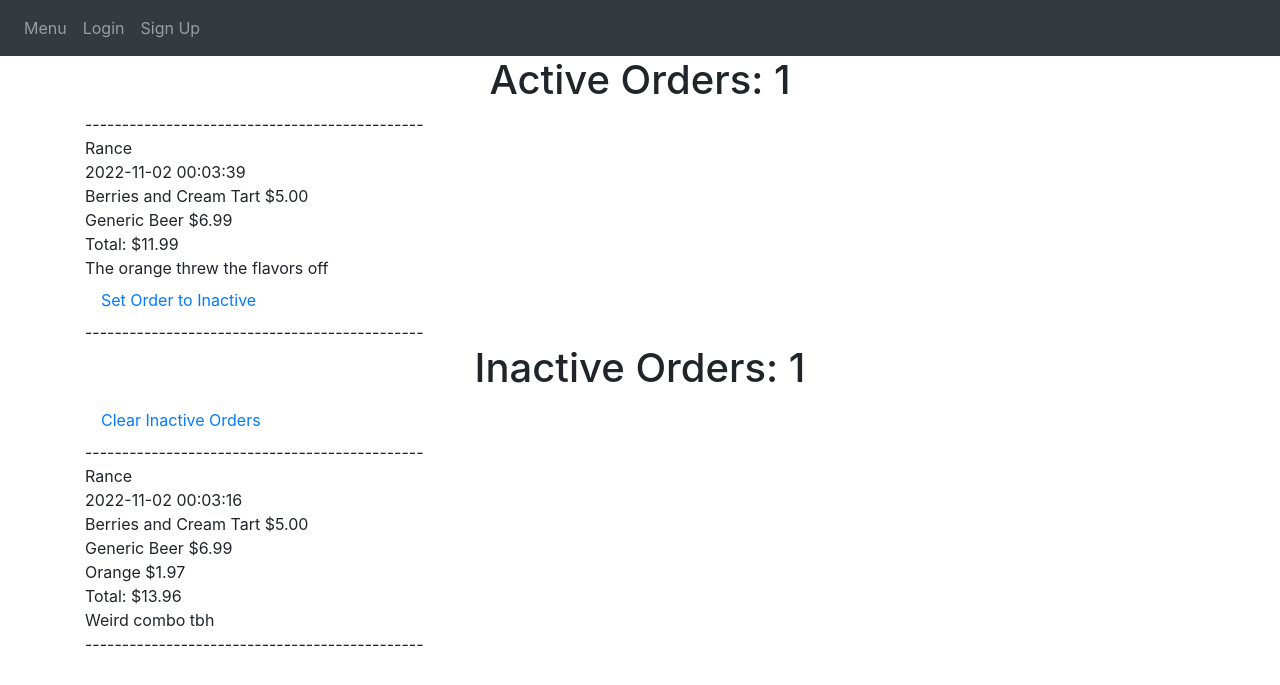
After one commit to rancy1313/Avanzare, a Flask app: page /view-orders in a window 1280 px wide. The commit adds this page. Shown: the top 685 px of the page. Run offline with Flask 2, Linux system fonts and the light colour scheme; data comes from the database, SQL or seed files in the repository; both versions use the stored data as it was after the commit; some libraries are stand-ins or nearby versions.

Commit message:
fixed delete button was no leeting you dubmit an order after deleting somehting. Then added feature to reorder past orders. cleaned some files up

```diff
--- a/avanzareApp/auth.py
+++ b/avanzareApp/auth.py
@@ -52,7 +52,7 @@ def login():
                 flash('Logged in successfully!', category="success")
                 # makes it so user doesn't have to login everytime
                 login_user(user, remember=True)
-                return redirect(url_for('views.home'))
+                return redirect(url_for('views.user_home'))
             else:
                 flash('Incorrect password, try again.', category="error")
         else:
--- a/avanzareApp/models.py
+++ b/avanzareApp/models.py
@@ -40,6 +40,7 @@ class Order(db.Model):
     total = db.Column(db.Float)
     date = db.Column(db.DateTime(timezone=True), default=func.now())
     user_id = db.Column(db.Integer, db.ForeignKey('user.id'))
+    is_active = db.Column(db.String(10))
     # stores menu items??
     # too solutions use the relationship list by using a new Menu db with no primary kery for name
     # private list variable??
--- a/avanzareApp/templates/base.html
+++ b/avanzareApp/templates/base.html
@@ -31,8 +31,10 @@
                 {% if user.is_authenticated %}
                     {% if user.email == "headChef@gmail.com" %}
                         <a class="nav-item nav-link" id="edit_menu" href="/add-menu-item">Edit Menu</a>
+                        <a class="nav-item nav-link" id="view_orders" href="/view-orders">View Orders</a>
                     {% endif %}
                     <a class="nav-item nav-link" id="home" href="/">Home</a>
+                    <a class="nav-item nav-link" id="user_home" href="/user_home">User Home</a>
                     <a class="nav-item nav-link" id="order" href="/order">Order</a>
                     <a class="nav-item nav-link" id="logout" href="/logout">Logout</a>
                 {% else %}
--- a/avanzareApp/templates/order.html
+++ b/avanzareApp/templates/order.html
@@ -21,8 +21,12 @@
 
 
 <form method="POST">
+    <div>Have any comments or requests</div>
+    <textarea name="comment" id="comment" class="form-control"></textarea>
+    <br />
     <button type="submit" class="btn btn-primary">Complete Order</button>
 </form>
+
     <h1 align="center"> DINNER MENU </h1>
         <ul class="list-group list-group-flush" id="items">
             {% set DINNER_sub_menus = ["APPETIZERS", "SALADS", "SIDES"] %}
--- /dev/null
+++ b/avanzareApp/templates/view_orders.html
@@ -0,0 +1,59 @@
+{% extends "base.html" %} {% block title %}Home{% endblock %}
+
+{% block content %}
+{% set count = namespace(value=0) %}
+{% for order in active_orders %}
+    {% set count.value = count.value + 1 %}
+{% endfor %}
+<h1 align="center">Active Orders: {{ count.value }}</h1>
+<div>----------------------------------------------</div>
+{% for order in active_orders %}
+    {{ order.name }}
+    <br />
+    {{ order.date }}
+    <br />
+    {% for item in order.items %}
+        {{ item.name }}
+        {% set tmp = "$" + (item.price | string) %}
+        {{ tmp }}
+        <br />
+    {% endfor %}
+    {% if "${:,.2f}".format(order.total) == "$-0.00" %}
+        <div>Total: $0.00</div>
+    {% else %}
+        <div>Total: {{ "${:,.2f}".format(order.total) }}</div>
+    {% endif %}
+    {{ order.comment }}
+    <a class="nav-item nav-link" href="{{ url_for('views.deactivate_orders', id=order.id) }}">Set Order to Inactive</a>
+    <div>----------------------------------------------</div>
+{% endfor %}
+
+{% set count = namespace(value=0) %}
+{% for order in inactive_orders %}
+    {% set count.value = count.value + 1 %}
+{% endfor %}
+<h1 align="center">Inactive Orders: {{ count.value }}</h1>
+<a class="nav-item nav-link" href="{{ url_for('views.clear_inactive_orders') }}">Clear Inactive Orders</a>
+<div>----------------------------------------------</div>
+{% for order in inactive_orders %}
+    {{ order.name }}
+    <br />
+    {{ order.date }}
+    <br />
+    {% for item in order.items %}
+        {{ item.name }}
+        {% set tmp = "$" + (item.price | string) %}
+        {{ tmp }}
+        <br />
+    {% endfor %}
+    {% if "${:,.2f}".format(order.total) == "$-0.00" %}
+        <div>Total: $0.00</div>
+    {% else %}
+        <div>Total: {{ "${:,.2f}".format(order.total) }}</div>
+    {% endif %}
+    {{ order.comment }}
+    <div>----------------------------------------------</div>
+{% endfor %}
+
+
+{% endblock %}
--- a/avanzareApp/views.py
+++ b/avanzareApp/views.py
@@ -29,7 +29,6 @@ def add_menu_item():
         price = request.form.get('price')
         description = request.form.get('description')
         menu_type = request.form.get('menu_type')
-
 
         menu_item = Menu.query.filter_by(name=name).first()
 
@@ -70,6 +69,12 @@ def home():
             flash('Note added.', category="success")
     return render_template("home.html", user=current_user)
 
+@views.route('/user_home', methods=['GET', 'POST'])
+@login_required
+def user_home():
+    active_orders = Order.query.filter(Order.user_id == current_user.id).filter(Order.is_active == "Active").all()
+    return render_template("user_home.html", active_orders=active_orders, user=current_user)
+
 @views.route('/order', methods=['GET', 'POST'])
 @login_required
 def order():
@@ -87,32 +92,38 @@ def order():
 @views.route('/add-to-order/<int:item_id>/<int:order_id>', methods=['GET', 'POST'])
 def add_to_order(item_id, order_id):
     # add to order
-    # chnage how you add an item i think
+    # change how you add an item i think
     item = Menu.query.filter(Menu.id == item_id).first()
+
     new_order = Order.query.filter(Order.id == order_id).first()
     # create a copy of the itme to add in the order relationship list
     # has to be a copy because menu items are uniqe in the list
-    item_copy = Menu_order()
-    item_copy.name = item.name
-    item_copy.price = item.price
-    item_copy.description = item.description
-    item_copy.menu_type = item.menu_type
-    item_copy.order_id = order_id
-    # calculate order total
-    new_order.total = new_order.total + float(item_copy.price)
-    db.session.add(item_copy)
-    db.session.commit()
-
-    flash('Item added.', category="success")
+    if request.method != "POST":
+        item_copy = Menu_order()
+        item_copy.name = item.name
+        item_copy.price = item.price
+        item_copy.description = item.description
+        item_copy.menu_type = item.menu_type
+        item_copy.order_id = order_id
+        # calculate order total
+        new_order.total = new_order.total + float(item_copy.price)
+        db.session.add(item_copy)
+        db.session.commit()
+        print("will it add twice??")
+        flash('Item added.', category="success")
     user = User.query.filter(User.email == 'headChef@gmail.com').first()
     items = Menu.query.filter_by(user_id=user.id).order_by(Menu.name).all()
+
     if request.method == "POST":
+        print("final part????")
         new_order.name = current_user.first_name
-        new_order.comment = "comment"
+        new_order.comment = request.form.get('comment')
+        new_order.is_active = "Active"
+        flash('Order Submitted!!!', category="success")
         #db.session.add(new_order)
-        #db.session.commit()
+        db.session.commit()
         print("yoooooo")
-        return redirect(url_for('views.home'))
+        return redirect(url_for('views.user_home'))
     return render_template('order.html', items=items, new_order=new_order, user=current_user)
 
 
@@ -165,6 +176,19 @@ def delete_order_item():
 
 @views.route('/refresh-order', methods=['GET', 'POST'])
 def refresh_order():
+    #return redirect(url_for('views.add_to_order'))
+    if request.method == "POST":
+        print("final part????")
+        new_order = db.session.query(Order).order_by(Order.id.desc()).first()
+        new_order.name = current_user.first_name
+        new_order.comment = request.form.get('comment')
+        new_order.is_active = "Active"
+        flash('Order Submitted!!!', category="success")
+        #db.session.add(new_order)
+        db.session.commit()
+        print("yoooooo")
+        active_orders = Order.query.filter(Order.user_id == current_user.id).filter(Order.is_active == "Active").all()
+        return render_template("user_home.html", active_orders=active_orders, user=current_user)
     new_order = db.session.query(Order).order_by(Order.id.desc()).first()
     user = User.query.filter(User.email == 'headChef@gmail.com').first()
     items = Menu.query.filter_by(user_id=user.id).order_by(Menu.name).all()
@@ -190,3 +214,68 @@ def edit_redirect(id):
         db.session.commit()
         return redirect(url_for('views.add_menu_item'))
     return render_template('edit_menu_item.html', item=item, user=current_user)
+
+@views.route('/view-orders', methods=['POST', 'GET'])
+def view_orders():
+    active_orders = Order.query.filter(Order.is_active == 'Active').all()
+    inactive_orders = Order.query.filter(Order.is_active == 'Inactive').all()
+    return render_template('view_orders.html', active_orders=active_orders, inactive_orders=inactive_orders, user=current_user)
+
+@views.route('/deactivate-order/<int:id>', methods=['POST', 'GET'])
+def deactivate_orders(id):
+    order = Order.query.filter(Order.id == id).first()
+    order.is_active = "Inactive"
+    active_orders = Order.query.filter(Order.is_active == 'Active').all()
+    inactive_orders = Order.query.filter(Order.is_active == 'Inactive').all()
+    db.session.commit()
+    return render_template('view_orders.html', active_orders=active_orders, inactive_orders=inactive_orders, user=current_user)
+
+@views.route('/clear-inactive-orders', methods=['POST', 'GET'])
+def clear_inactive_orders():
+    inactive_orders = Order.query.filter(Order.is_active == 'Inactive').all()
+    for item in inactive_orders:
+        item.is_active = "clear"
+    db.session.commit()
+    active_orders = Order.query.filter(Order.is_active == 'Active').all()
+    inactive_orders = Order.query.filter(Order.is_active == 'Inactive').all()
+    return render_template('view_orders.html', active_orders=active_orders, inactive_orders=inactive_orders, user=current_user)
+
+@views.route('/corder-again/<int:id>', methods=['GET', 'POST'])
+def order_again(id):
+    if request.method != 'POST':
+        # fetch old order to copy info over
+        old_order = Order.query.filter(Order.id == id).first()
+        new_order = Order(user_id=current_user.id, total=0)
+        db.session.add(new_order)
+
+        # copy order items and details
+        for item in old_order.items:
+            item_copy = Menu_order()
+            item_copy.name = item.name
+            item_copy.price = item.price
+            item_copy.description = item.description
+            item_copy.menu_type = item.menu_type
+            item_copy.order_id = new_order.id
+            # calculate order total
+            new_order.total = new_order.total + float(item_copy.price)
+            db.session.add(item_copy)
+            db.session.commit()
+            print("in loop")
+    if request.method == "POST":
+        print("final part????")
+        new_order = Order.query.filter(Order.id == id).first()
+        new_order.name = current_user.first_name
+        new_order.comment = request.form.get('comment')
+        new_order.is_active = "Active"
+        flash('Order Submitted!!!', category="success")
+        #db.session.add(new_order)
+        db.session.commit()
+        print("yoooooo")
+        active_orders = Order.query.filter(Order.user_id == current_user.id).filter(Order.is_active == "Active").all()
+        return render_template("user_home.html", active_orders=active_orders, user=current_user)
+
+    print('ummm dang')
+    #db.session.commit()
+    user = User.query.filter(User.email == 'headChef@gmail.com').first()
+    items = Menu.query.filter_by(user_id=user.id).order_by(Menu.name).all()
+    return render_template("order.html", items=items, new_order=new_order, user=current_user)
```
Also changed, not shown: avanzareApp/templates/menu.html (deleted, +0 -10 lines), avanzareApp/templates/user_home.html (added, +47 -0 lines), avanzareApp/static/index.js (line endings or trailing spaces), instance/database.db.
